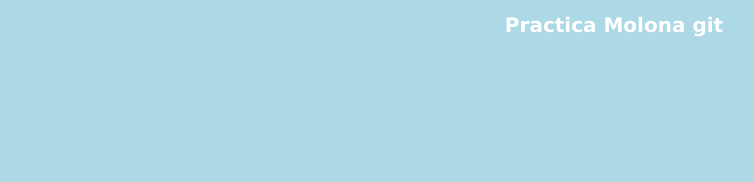
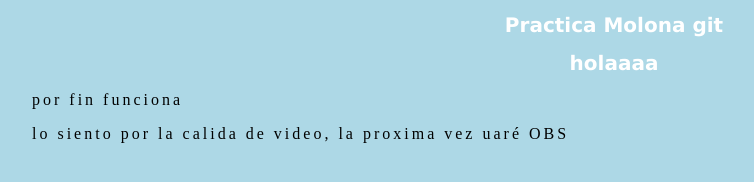
Before and after one commit to Joel-C-P/deberes_gitt, a plain HTML site: page index.html in a window 1280 px wide. Shown: the whole page, without its empty margins (26-780 px from the left). Drawn offline with Linux system fonts and the light colour scheme.

Commit message:
funcoinaaa

```diff
--- a/estilos.css
+++ b/estilos.css
@@ -12,3 +12,8 @@ body {
     font-family: verdana;
     font-size: 20px;
   }
+  p {
+    text-indent: 50px;
+    text-align: justify;
+    letter-spacing: 3px;
+  }
--- a/index.html
+++ b/index.html
@@ -9,6 +9,8 @@
 </head>
 <body>
     <h1> Practica Molona git</h1>
-
+    <h1>holaaaa</h1>
+    <p>por fin funciona</p>
+    <p> lo siento por la calida de video, la proxima vez uaré OBS</p>
 </body>
 </html>
```
